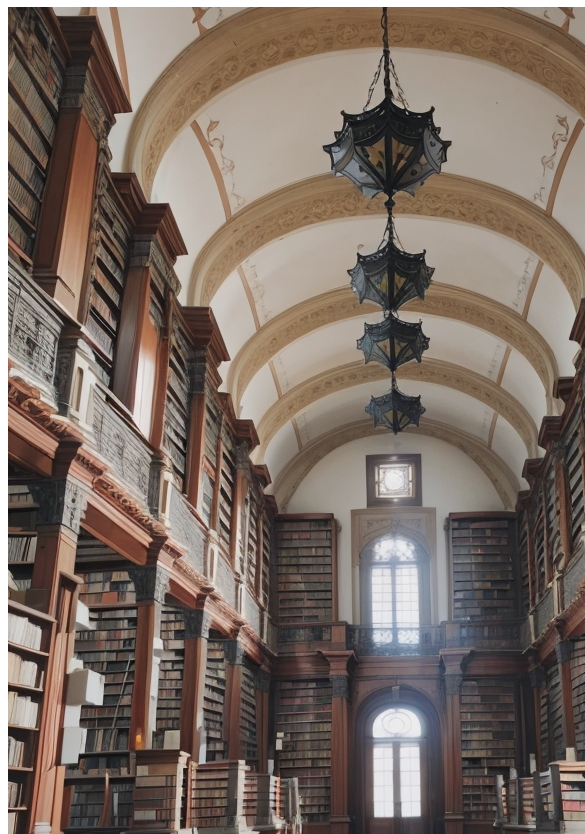
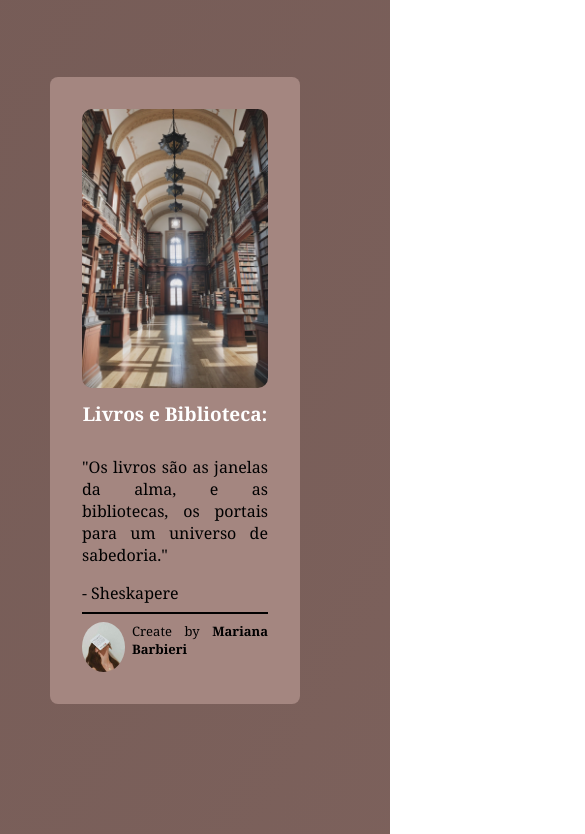
Before and after one commit to marianasantiagobarbieri/Fase-1.2--Componente-Header, a plain HTML site: page index.html in a window 390 px wide. Shown: the part 110-944 px from the top of the page, 585 px wide, since content can reach past the window. Drawn offline with nearby package versions, Linux system fonts and the light colour scheme; a web font is replaced by a local one.

Commit message:
styling the cards and making them responsive

```diff
--- a/css/style.css
+++ b/css/style.css
@@ -1 +1,132 @@
 /*css sendo realizado aqui*/
+
+@import url('https://fonts.googleapis.com/css2?family=Kanit:wght@300&family=Montserrat:wght@300&family=Playfair+Display:ital@1&display=swap');
+/*  font-family: "Playfair Display";*/
+
+
+body{
+    margin: 0;
+    padding: 0;
+    font-family: Means Web,Georgia,Times,Times New Roman,serif;
+    background: linear-gradient(120deg, #765C57, #94746d);
+}
+
+
+img{
+    border-radius: 10px;
+}
+
+.animate__animated.animate__bounce {
+    --animate-duration: 2s;
+  }
+
+  /* This changes all the animations globally */
+  :root {
+    --animate-duration: 800ms;
+    --animate-delay: 0.9s;
+  }
+
+.titleAnimado{
+    text-align: center;
+    padding: 30px;
+  }
+
+
+#fotoCreateBy{
+    border-radius: 50%;
+    width: 85%;
+    height: 50px;
+}
+
+.fotoContainer{
+    display: grid;
+    grid-template-columns: auto auto;
+}
+
+p{
+    font-size: 16px;
+    color: #000000;
+}
+
+h1{
+    color: #FFF;
+    font-size: 19px;
+}
+
+.container{
+    display: flex;
+    flex-wrap: wrap;
+}
+
+
+.linha {
+    border: 1px solid #000000; /* Cor e espessura da linha */
+    margin: 8px 0; /* Espaçamento acima e abaixo da linha */
+  }
+
+/* div geral*/
+.LoginBox {
+    height: 100vh;
+  text-align: center;
+  align-items: center;
+  padding: 50px 0px 50px 50px;
+
+}
+
+/* container branco do login*/
+.LoginContainer{
+   min-height: 400px;
+   width: 250px;
+   background-color: #A48680;
+   box-sizing: border-box;
+   padding: 32px;
+   border-radius: 8px;
+   display: flex;
+   flex-direction: column;
+   box-shadow: #0000;
+}
+
+.LoginContainer:hover{
+    background-color: #DEC3C3;
+    box-shadow: 0px 0px 10px rgba(0, 0, 0, 0.3);
+    transform: scale(1.05);
+}
+
+.LoginForm{
+  width: 100%;
+  display: flex;
+  flex-direction: column;
+  text-align: justify;
+}
+
+
+
+/*spam/ linha do input */
+.LoginSpam{
+    height: 1px;
+    width: 100%;
+    margin-bottom: 16px;
+    background-color: #000000;
+    transition: .3s ease-in-out;
+}
+
+.LoginSpam::after{
+    content: '';
+    display: block;
+    height: 1px;
+    width: 0;
+    margin-bottom: 16px;
+    background: linear-gradient(120deg, #e75590, #00c2cb);
+    transition: .3s ease-in-out;
+}
+
+.LoginInput:focus + .LoginSpam::after{
+   width: 100%;
+}
+
+
+.LoginAhref{
+    font-size: 13px;
+    color: #000000;
+    text-decoration: none;
+}
```
